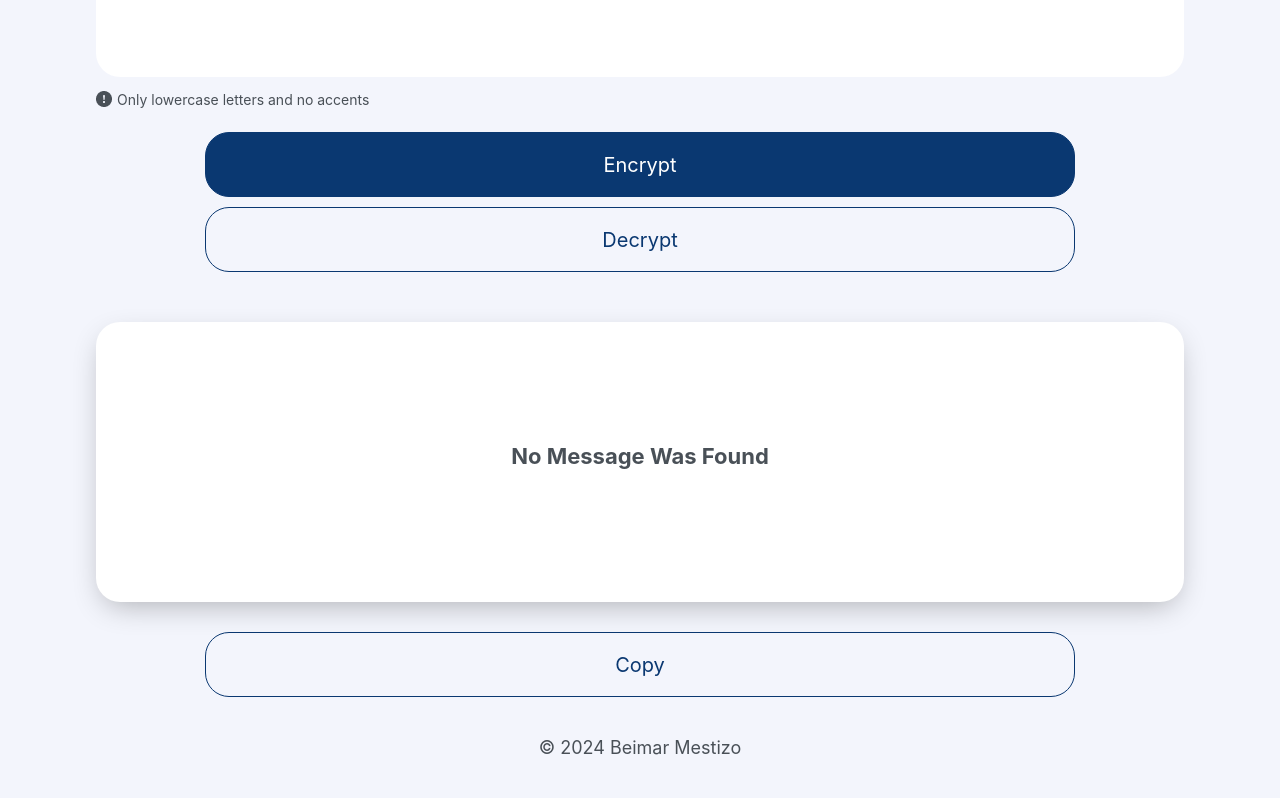
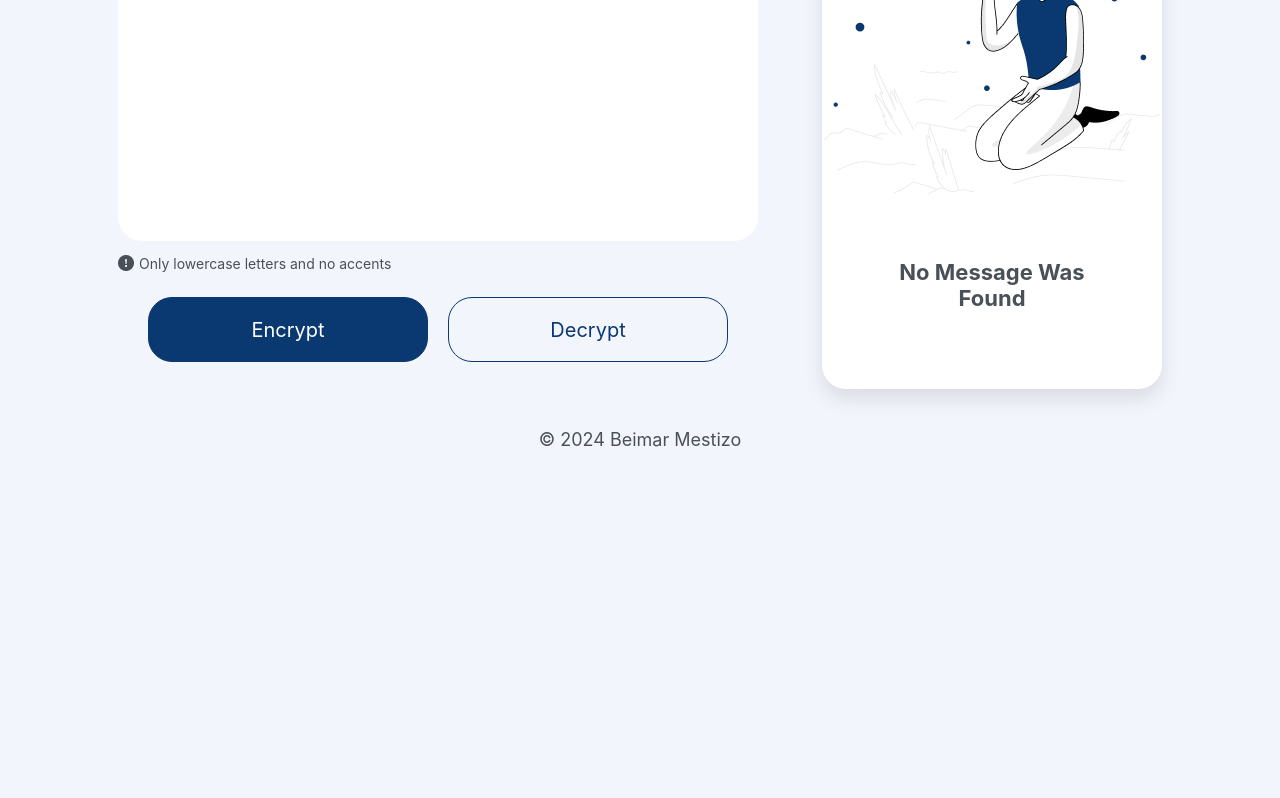
Before and after one commit to B3IM4R/Challenge-ONE-Encriptador, a plain HTML site: page index.html in a window 1280 px wide. Shown: the part 337-1135 px from the top of the page. After the commit the page ends 827 px from the top, so only its background shows below. Drawn offline with Linux system fonts and the light colour scheme.

Commit message:
Add responsive web design

```diff
--- a/css/styles.css
+++ b/css/styles.css
@@ -93,6 +93,7 @@ nav {
     width: 85%;
     margin-left: auto;
     margin-right: auto;
+    text-align: center;
 }
 
 h2 {
@@ -154,6 +155,7 @@ main {
 
 .encrypt-btn {
     width: 80%;
+    max-width: 380px;
     height: 65px;
     font-size: 20px;
     color: white;
@@ -165,6 +167,7 @@ main {
 
 .decrypt-btn {
     width: 80%;
+    max-width: 380px;
     height: 65px;
     font-size: 20px;
     color: #0A3871;
@@ -176,7 +179,6 @@ main {
 }
 
 .cont-2 {
-    position: relative;
     width: 85%;
     margin-top: 50px;
     margin-left: auto;
@@ -208,7 +210,7 @@ main {
 }
 
 .not-found {
-    width: 336px;
+    width: 250px;
     position: absolute;
     color: #495057;
     font-size: 22px;
@@ -223,7 +225,9 @@ main {
 }
 
 .copy-btn {
+    display: none;
     width: 80%;
+    max-width: 380px;
     height: 65px;
     font-size: 20px;
     color: #0A3871;
@@ -241,3 +245,100 @@ main {
     margin-top: 40px;
     margin-bottom: 40px;
 }
+
+@media screen and (min-width:731px) and (max-width: 992px) {
+    .cont-1-buttons {
+        width: 100%;
+        display: flex;
+        justify-content: center;
+    }
+    .encrypt-btn {
+        width: 280px;
+        margin-right: 10px;
+    }
+    .decrypt-btn {
+        width: 280px;
+        margin-top: 0;
+        margin-left: 10px;
+    }
+}
+
+@media screen and (min-width: 993px) {
+    .cont-title {
+        width: 85%;
+        max-width: 1130px;
+    }
+    h2 {
+        margin-top: 120px;
+    }
+    main {
+        display: flex;
+        justify-content: center;
+        margin-top: 4vh;
+    }
+    .cont-1 {
+        width: 50%;
+        max-width: 700px;
+        margin: 0;
+    }
+    .input-text {
+        height: 50vh;
+        max-height: 400px;
+    }
+    .cont-1-buttons {
+        display: flex;
+        justify-content: center;
+        margin-top: 11px;
+    }
+    .encrypt-btn {
+        width: 280px;
+        margin-right: 10px;
+    }
+    .decrypt-btn {
+        width: 280px;
+        margin-top: 0;
+        margin-left: 10px;
+    }
+    .cont-2 {
+        width: 30%;
+        max-width: 340px;
+        margin: 0;
+        margin-left: 5vw;
+        background: white;
+        background-image: url(../images/notFound.png);
+        background-repeat: no-repeat;
+        background-position: center;
+        background-position-y: 20%;
+        background-size: auto;
+        box-shadow: 0px 10px 20px rgba(0, 0, 0, 0.1);
+    }
+    .cont-encrypted-text {
+        position: static;
+        height: auto;
+    }
+    .encrypted-text {
+        height: 50vh;
+        max-height: 400px;
+        background: none;
+        border: none;
+        box-shadow: none;
+    }
+    .not-found {
+        width: 250px;
+        position: relative;
+        margin: 0;
+        margin-top: 40px;
+    }
+    .cont-2-button {
+        margin: 0;
+        margin-top: 52px;
+        margin-bottom: 30px;
+    }
+    .copy-btn {
+        width: 280px;
+        left: 0;
+        right: 0;
+        bottom: 0;
+        margin: auto;
+    }
+}
--- a/index.html
+++ b/index.html
@@ -41,7 +41,7 @@
             </section>
             <section class="cont-2">
                 <div class="cont-encrypted-text">
-                    <textarea class="encrypted-text" cols="30" readonly aria-label="encrypted text"></textarea>
+                    <textarea class="encrypted-text" cols="30"  aria-label="encrypted text" readonly></textarea>
                     <p class="not-found" data-translate="notFound"></p>
                 </div>
                 <div class="cont-2-button">
```
